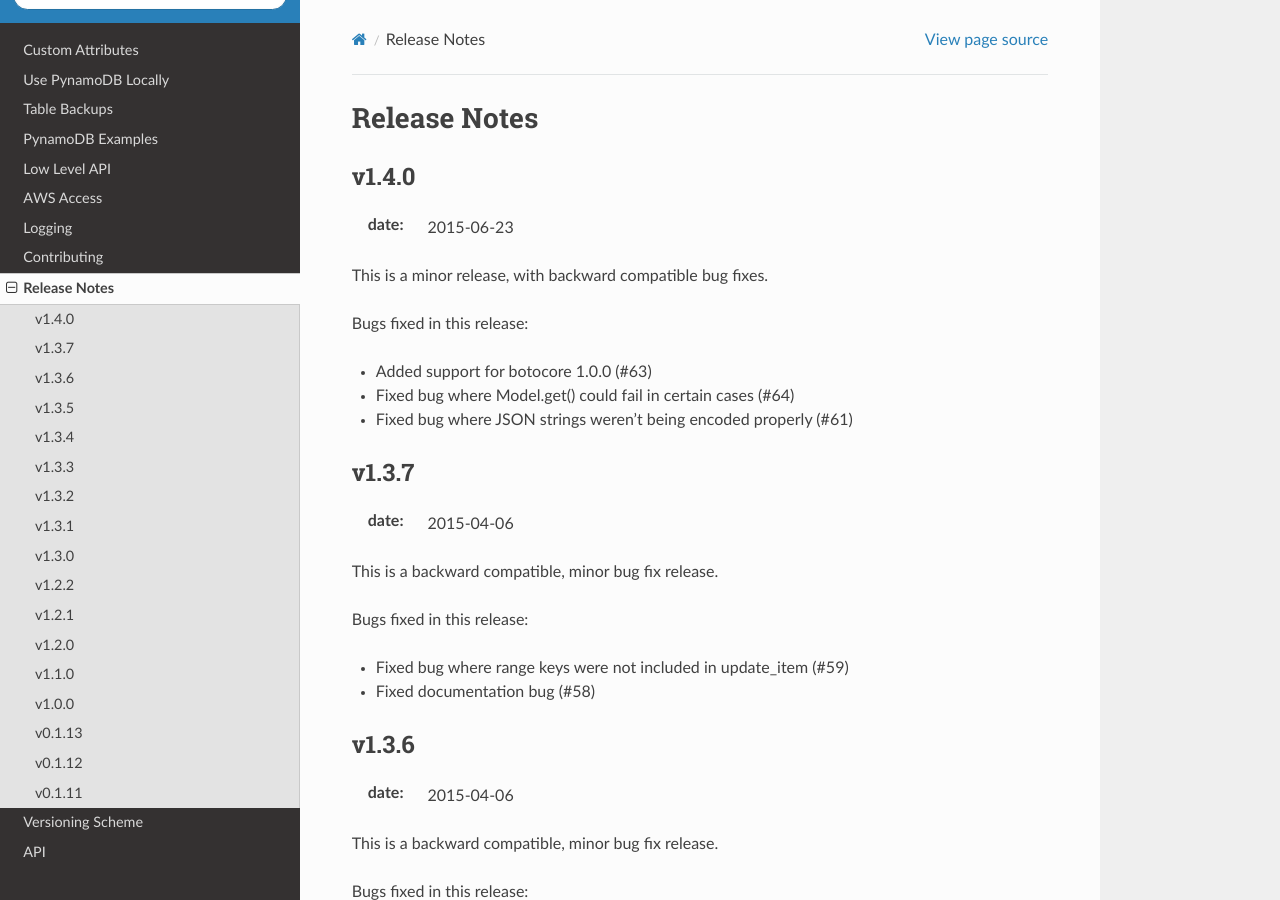
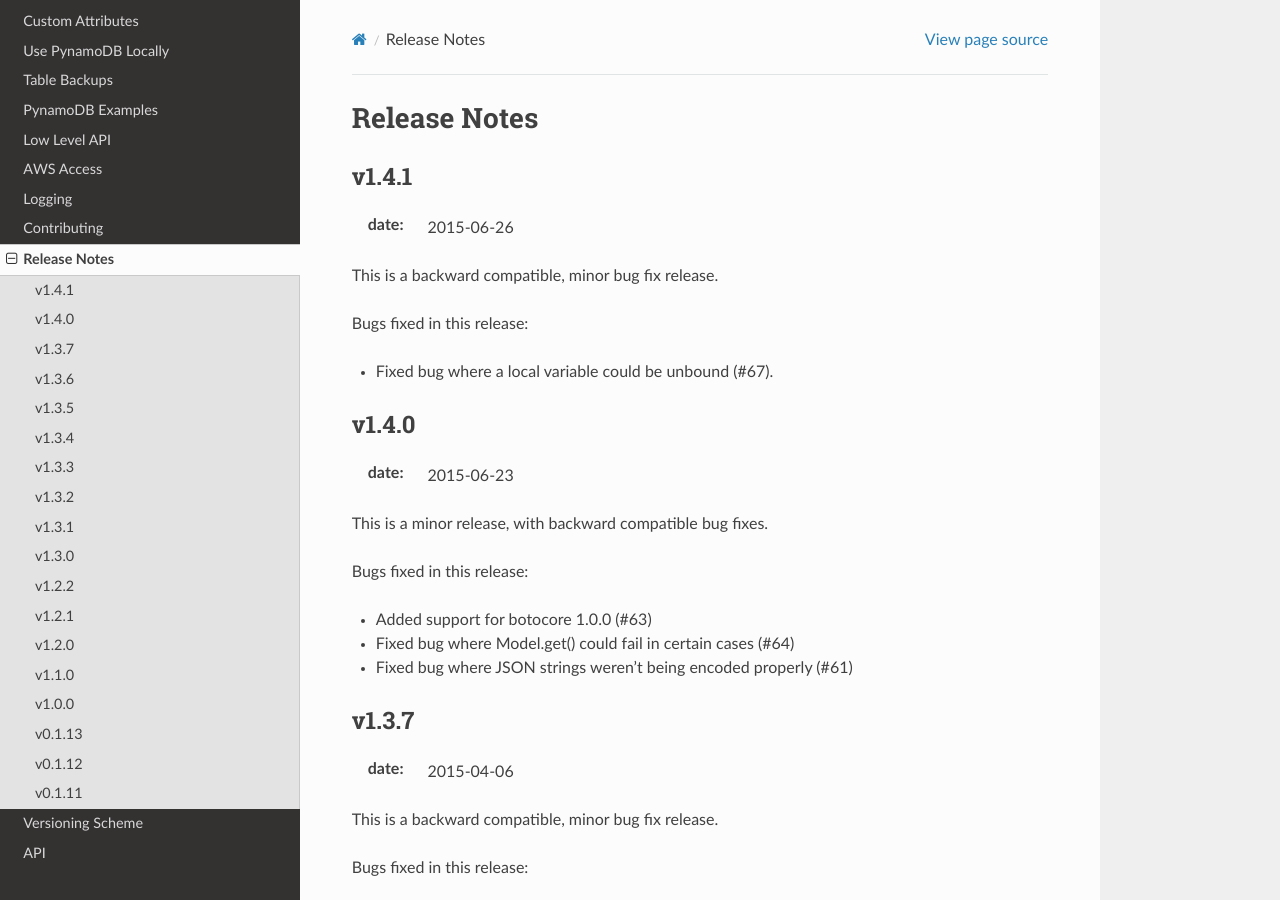
Before and after one commit to pynamodb/PynamoDB, a Sphinx documentation site: the page built from docs/release_notes.rst, in a window 1280 px wide and 900 px high. Built offline with Sphinx 7.4.7 and the Read the Docs theme 2.0.0, drawn with Linux system fonts in a browser that asks for light colours; pages that are not in the unit, such as notebooks, are missing from menus.

Commit message:
Release notes for 1.4.1

```diff
--- a/docs/release_notes.rst
+++ b/docs/release_notes.rst
@@ -1,5 +1,17 @@
 Release Notes
 =============
+
+v1.4.1
+------
+
+:date: 2015-06-26
+
+This is a backward compatible, minor bug fix release.
+
+Bugs fixed in this release:
+
+* Fixed bug where a local variable could be unbound (#67).
+
 
 v1.4.0
 ------
```
